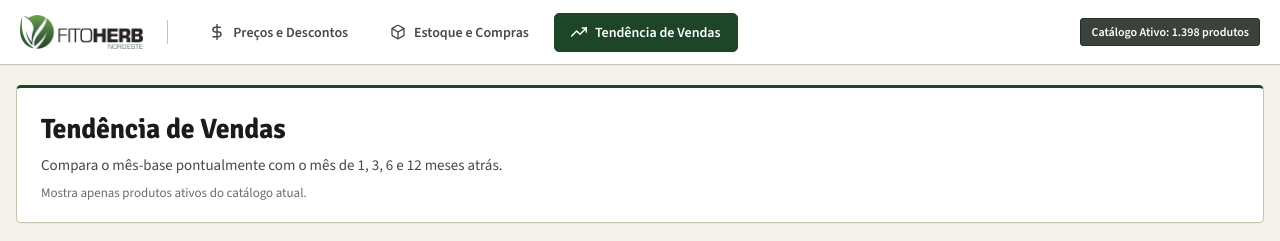
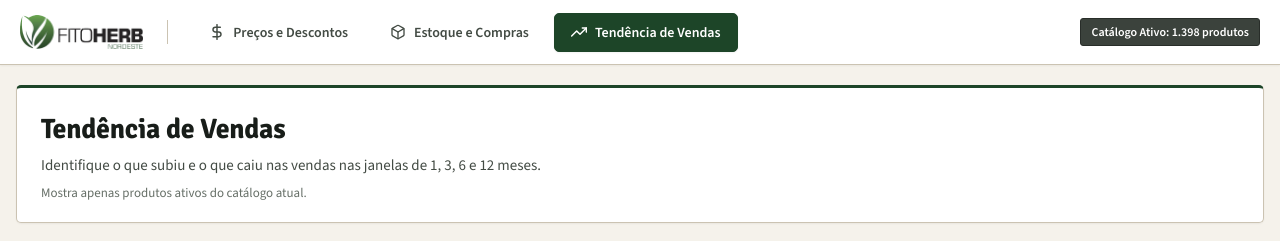
Before and after one commit to D4NL18/fitoherb-sales-predictor, an Angular app in the folder frontend/: page /tendencia-vendas in a window 1280 px wide. Shown: the top 241 px of the page. Built offline with nearby package versions, Linux system fonts and the light colour scheme; no server answers; a web font is replaced by a local one.

Commit message:
fix(sales-trend): atualiza subtitulo da pagina para texto atemporal e generico

```diff
--- a/frontend/src/app/features/sales-trend/pages/sales-trend-page/sales-trend-page.component.ts
+++ b/frontend/src/app/features/sales-trend/pages/sales-trend-page/sales-trend-page.component.ts
@@ -280,17 +280,7 @@ export class SalesTrendPageComponent implements OnInit {
   }
 
   readonly subtitleText = computed(() => {
-    const meta = this.store.currentMeta;
-    const mode = this.store.query().comparisonMode || 'point';
-    const base = meta?.mesBase;
-    if (mode === 'point') {
-      return base
-        ? `O que subiu e o que caiu: compara as vendas de ${base} pontualmente com o mês de 1, 3, 6 e 12 meses atrás.`
-        : 'Compara o mês-base pontualmente com o mês de 1, 3, 6 e 12 meses atrás.';
-    }
-    return base
-      ? `O que subiu e o que caiu: compara as vendas de ${base} com a média mensal dos períodos anteriores de 1, 3, 6 e 12 meses.`
-      : 'Compara o mês-base com a média mensal dos períodos anteriores de 1, 3, 6 e 12 meses.';
+    return 'Identifique o que subiu e o que caiu nas vendas nas janelas de 1, 3, 6 e 12 meses.';
   });
 
   readonly columns = computed(() => this.store.currentMeta?.janelas || []);
```
